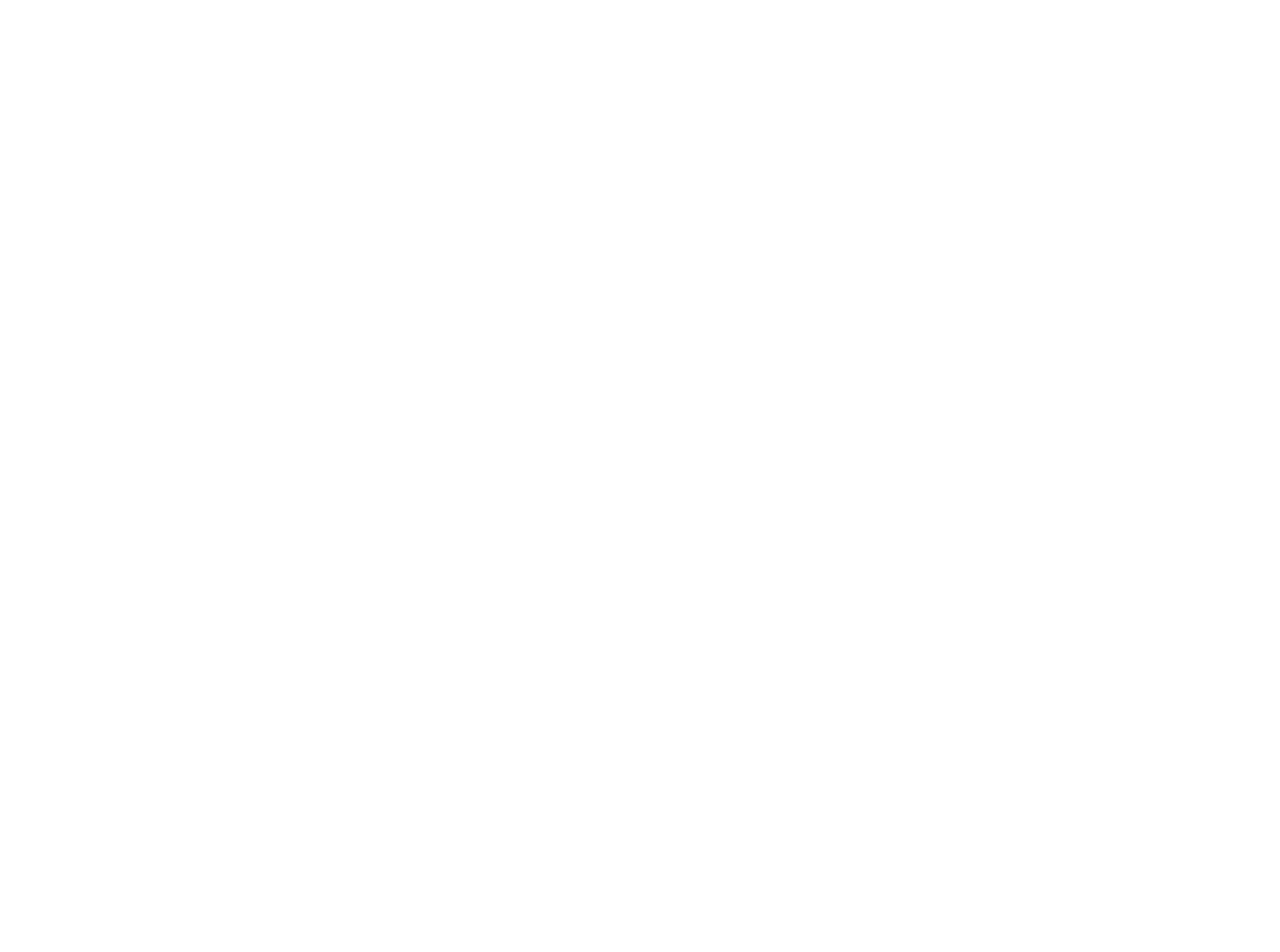
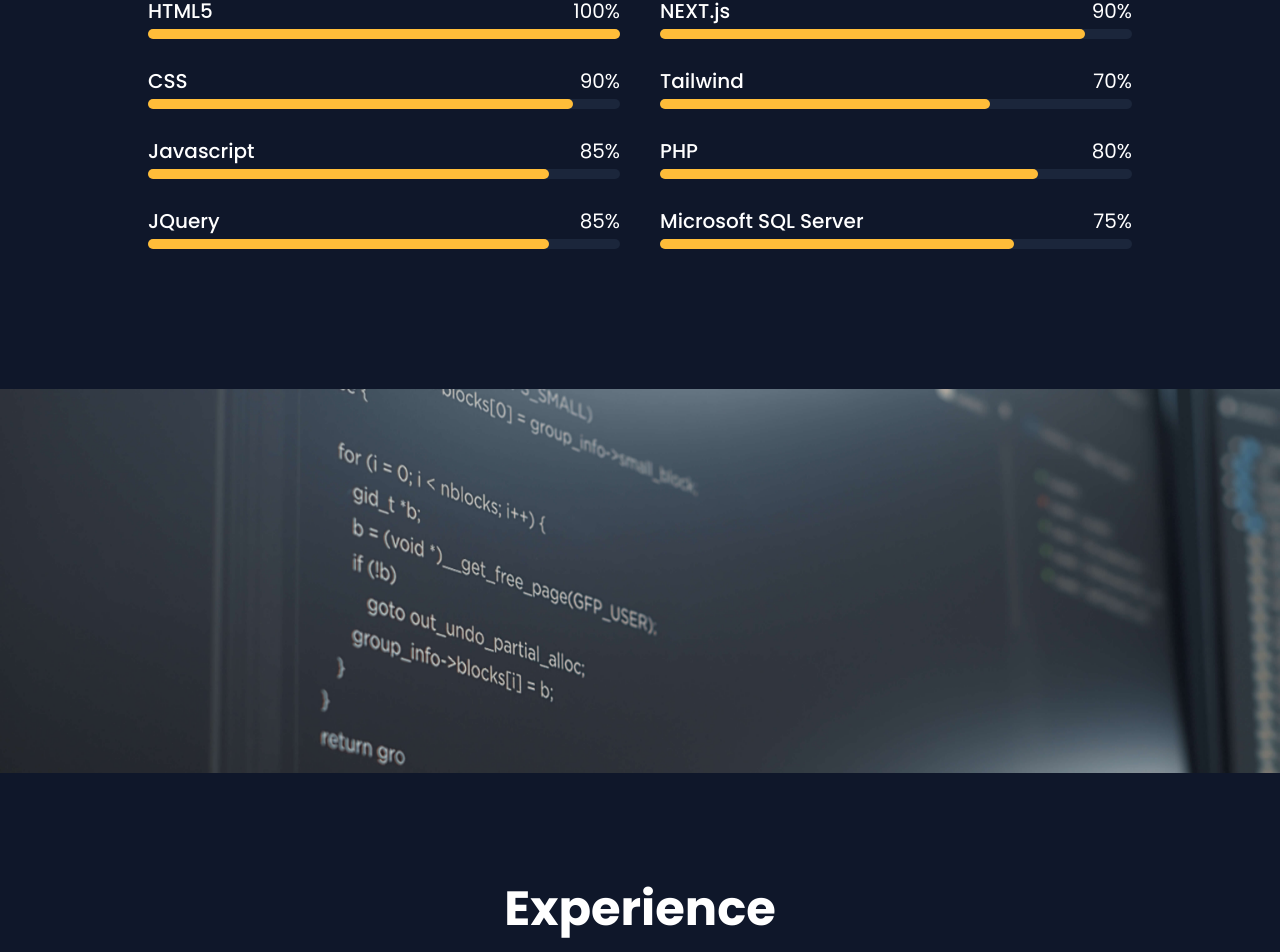
Before and after one commit to IKENN007/web-portfolio, a Next.js app: page / in a window 1280 px wide. Shown: the part 1579-2531 px from the top of the page. Before the commit the page ends 1344 px from the top, so only its background shows below. Built offline with nearby package versions, Linux system fonts and the light colour scheme.

Commit message:
Imported the Skill and Experience component.

```diff
--- a/app/page.jsx
+++ b/app/page.jsx
@@ -1,12 +1,16 @@
 import Hero from "./components/landing-components/Hero";
 import About from "./components/landing-components/About";
+import Skill from "./components/landing-components/Skill";
+import Experience from "./components/landing-components/Experience";
 
 export default function Home() {
   return (
     <>
       <Hero />
       <About />
-
+      <Skill />
+      <div className="h-96 bg-prog-bg bg-cover bg-fixed bg-right md:bg-center"></div>
+      <Experience />
     </>
   );
 }
```
